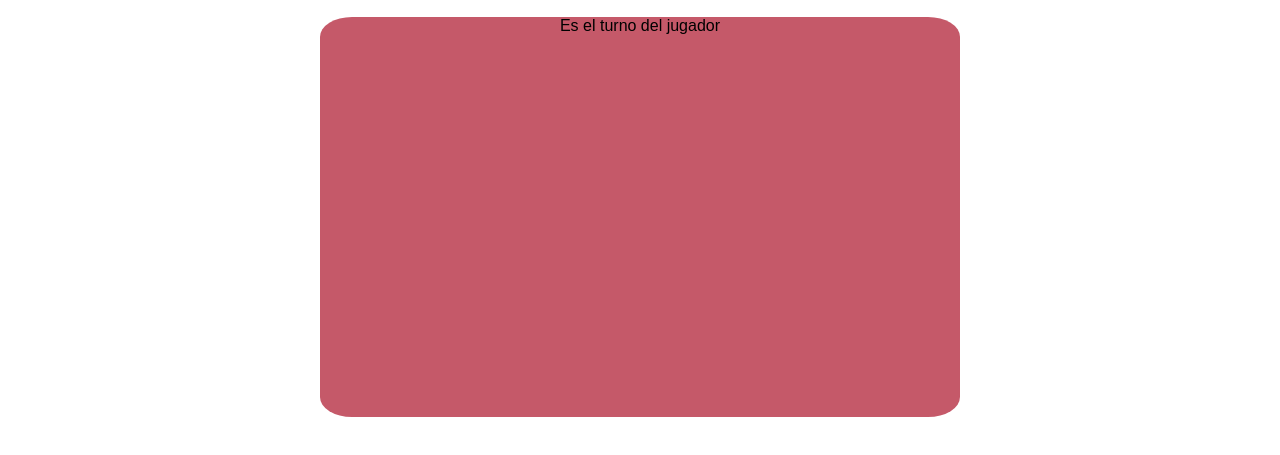
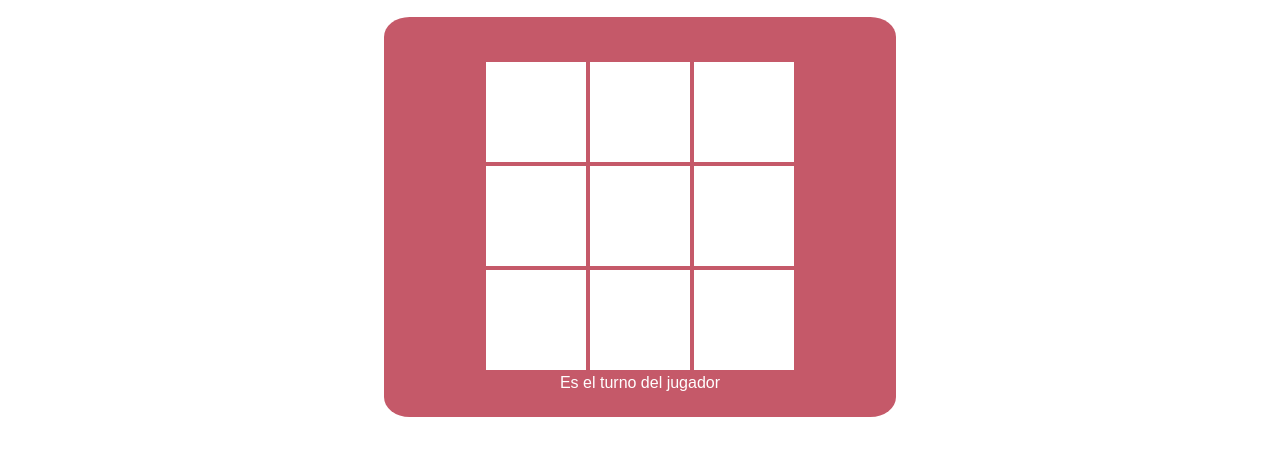
Before and after one commit to miloalfonzo/vueTicTT, a plain HTML site: page index.html in a window 1280 px wide. Shown: the part 83-538 px from the top of the page. Drawn offline with nearby package versions, Linux system fonts and the light colour scheme.

Commit message:
Update style.css

```diff
--- a/style.css
+++ b/style.css
@@ -4,6 +4,7 @@
     box-sizing: border-box;
     font-family: Arial, Helvetica, sans-serif;
     text-align: center;
+
 }
 
 .header{
@@ -16,9 +17,10 @@
     background-color: rgb(197, 89, 105);
     margin-top: 20px;
     height: 400px;
-    width:50%;
+    width:40%;
     border-radius: 5%;
-    display: inline-block
+    color: white;
+    display: inline-block;
 }
 
 .contenido{
@@ -28,7 +30,7 @@
    font-weight: bold;
 }
 
-.modoSolo, .modoVs{
+.modoSolo, .modoVs, .repetirJuego{
     padding: 20px;
     border-radius: 3%;
     border: none;
@@ -37,6 +39,21 @@
     margin: 4px 0 0 4px;
 }
 
+
 .celda{
-    background-color:rgb(20, 11, 11);
+    display: inline-block;
+    width: 100px;
+    height: 100px;
+    justify-content: center;
+    align-items: center;
+    background: white;
+    cursor: pointer;
 }
+
+.fila:first-child{
+    margin-top: 45px;
+}
+
+.resultados{
+    margin-top: 25%;
+}
```
